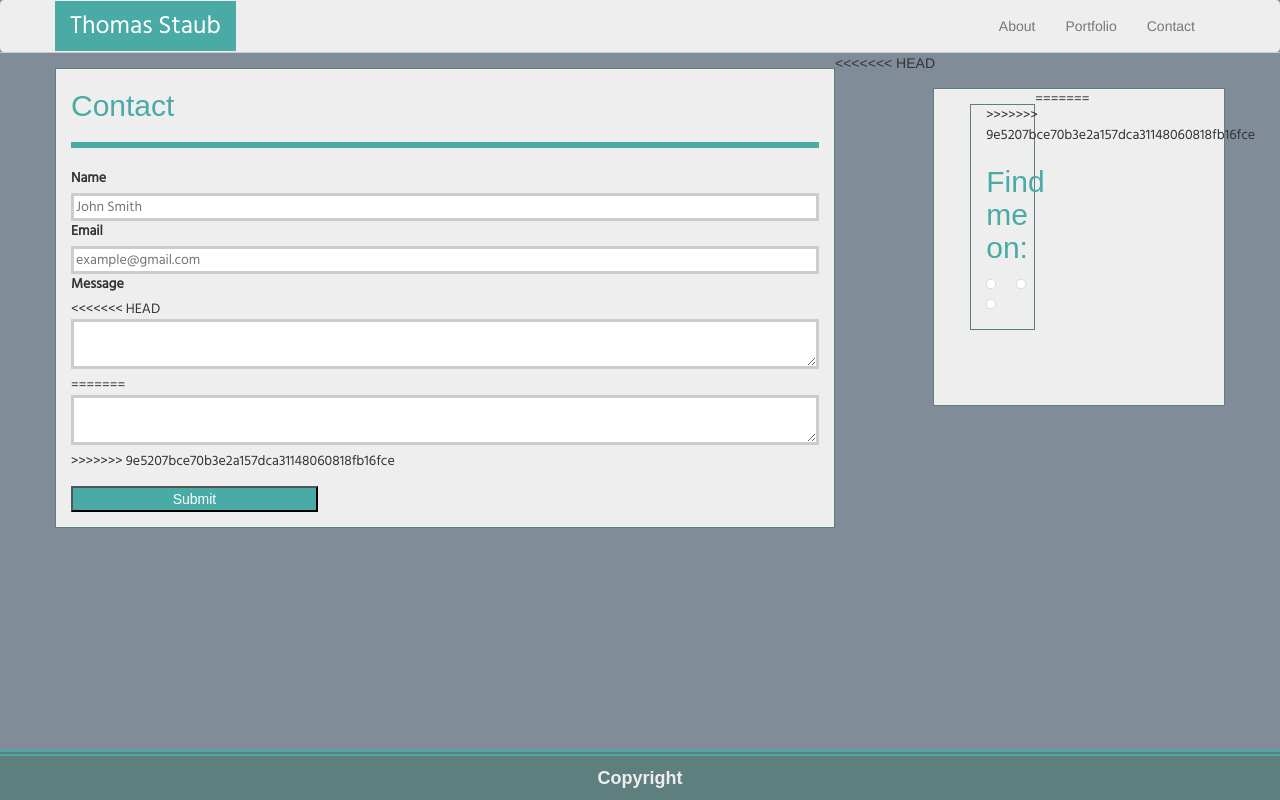
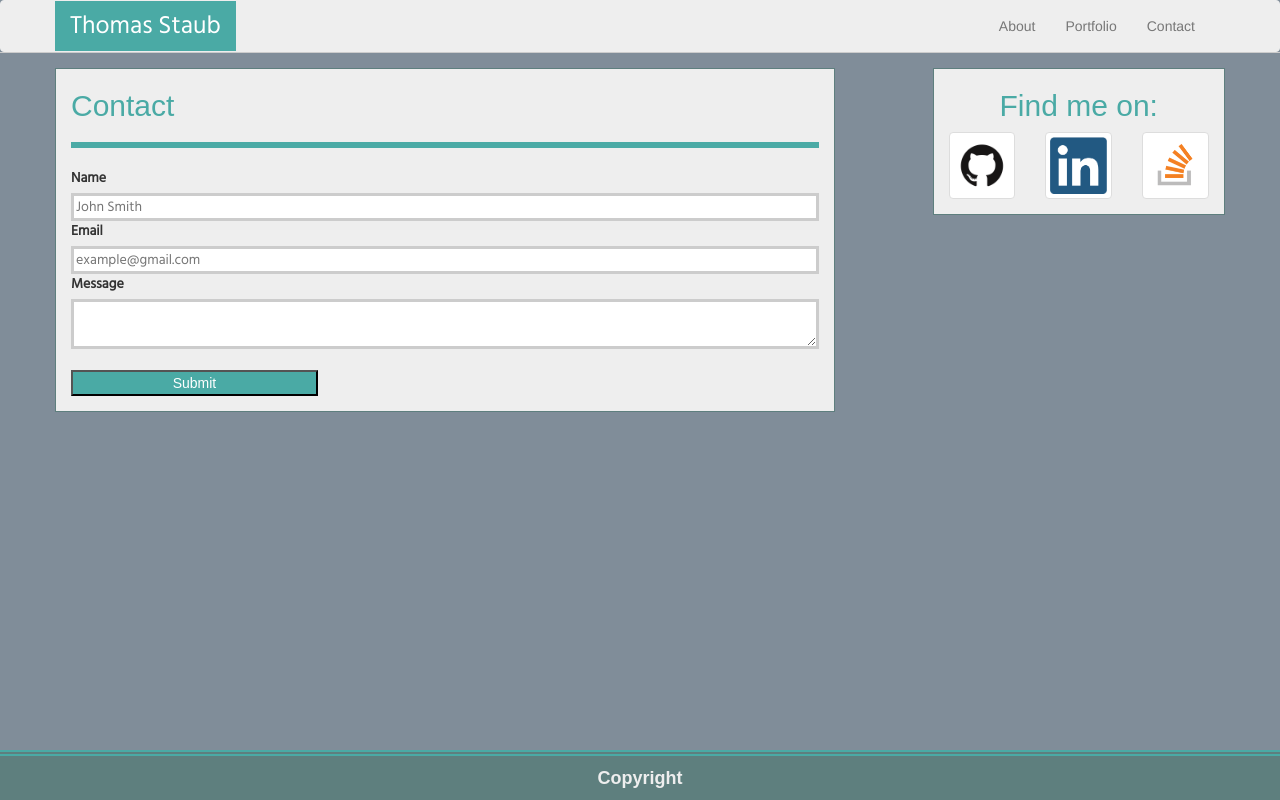
Before and after one commit to tastaub/bootstrap-portfolio, a plain HTML site: page contact.html in a window 1280 px wide. Drawn offline with nearby package versions, Linux system fonts and the light colour scheme; a web font is replaced by a local one.

Commit message:
connect box

```diff
--- a/contact.html
+++ b/contact.html
@@ -67,13 +67,9 @@
                         <div class="col-xs-12">
                             <label>Message</label>
                             <div>
-<<<<<<< HEAD
                                 <textarea>
 
                                 </textarea>
-=======
-                                <textarea></textarea>
->>>>>>> 9e5207bce70b3e2a157dca31148060818fb16fce
                             </div>
                             <input type="submit" value="Submit" id="submitButton">
                         </div>
@@ -82,11 +78,7 @@
 
                 </div>
             </section>
-<<<<<<< HEAD
-            <section id="aboutBox" class="col-xs-8 col-xs-offset-2 col-sm-6 col-sm-offset-3 col-md-offset-1 col-md-3">
-=======
             <section id="aboutBox" class="col-xs-12 col-sm-8 col-sm-offset-2 col-md-offset-1 col-md-3">
->>>>>>> 9e5207bce70b3e2a157dca31148060818fb16fce
                 <div class="row">
                     <h2 class="col-xs-12" id="aboutMe">Find me on:</h2>
                     <div class="col-xs-4 col-md-4 contactLinkIcon">
```
